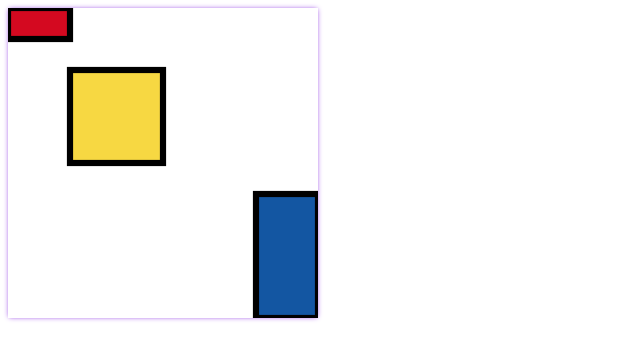
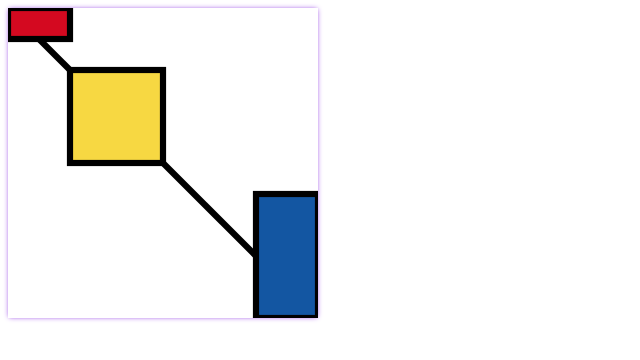
Before and after one commit to walidvb/dispersos, a React (Create React App) app: page / in a window 1280 px wide. Shown: the top 360 px of the page, without its empty margins (0-640 px from the left). Built offline with nearby package versions, Linux system fonts and the light colour scheme.

Commit message:
wip: adds drawing a line

```diff
--- a/src/App.js
+++ b/src/App.js
@@ -1,4 +1,4 @@
-import React, { useEffect, useRef } from "react";
+import React, { useEffect, useRef, useState } from "react";
 
 // http://bl.ocks.org/mccannf/1629464
 // https://observablehq.com/@d3/click-vs-drag?collection=@d3/d3-drag
@@ -8,6 +8,7 @@ import * as d3 from "d3";
 import { event as currentEvent } from "d3";
 import Rect from "./Rect";
 import mondrian from './mondrian';
+import computeLines from './linesAdder/index';
 
 const width = 310, height = 310
 
@@ -33,8 +34,11 @@ const constraints = [
 export default () => {
   const ref = useRef();
   // const [isClicked, setIsClicked] = useState(false)
-  // const [lines, setLines] = useState([])
+  const [lines, setLines] = useState([])
 
+  useEffect(() => {
+    setLines(computeLines(ref))
+  }, [])
   return (
     <>
       <svg
@@ -43,6 +47,16 @@ export default () => {
         width={width}
         height={height}
       >
+        {lines.map(l => (
+          <line
+            x1={l[0][0]}
+            y1={l[0][1]}
+            x1={l[1][0]}
+            y1={l[1][1]}
+            strokeWidth={2}
+            stroke={"#000"}
+          />
+        ))}
         {constraints.map(({ w, h, color }, i) => (
           <Rect
             width={w*100}
--- a/src/linesAdder/index.js
+++ b/src/linesAdder/index.js
@@ -0,0 +1,7 @@
+export default function computeLines(ref){
+
+  return [
+    [[0, 0], [100, 100]]
+  ]
+
+}
```
